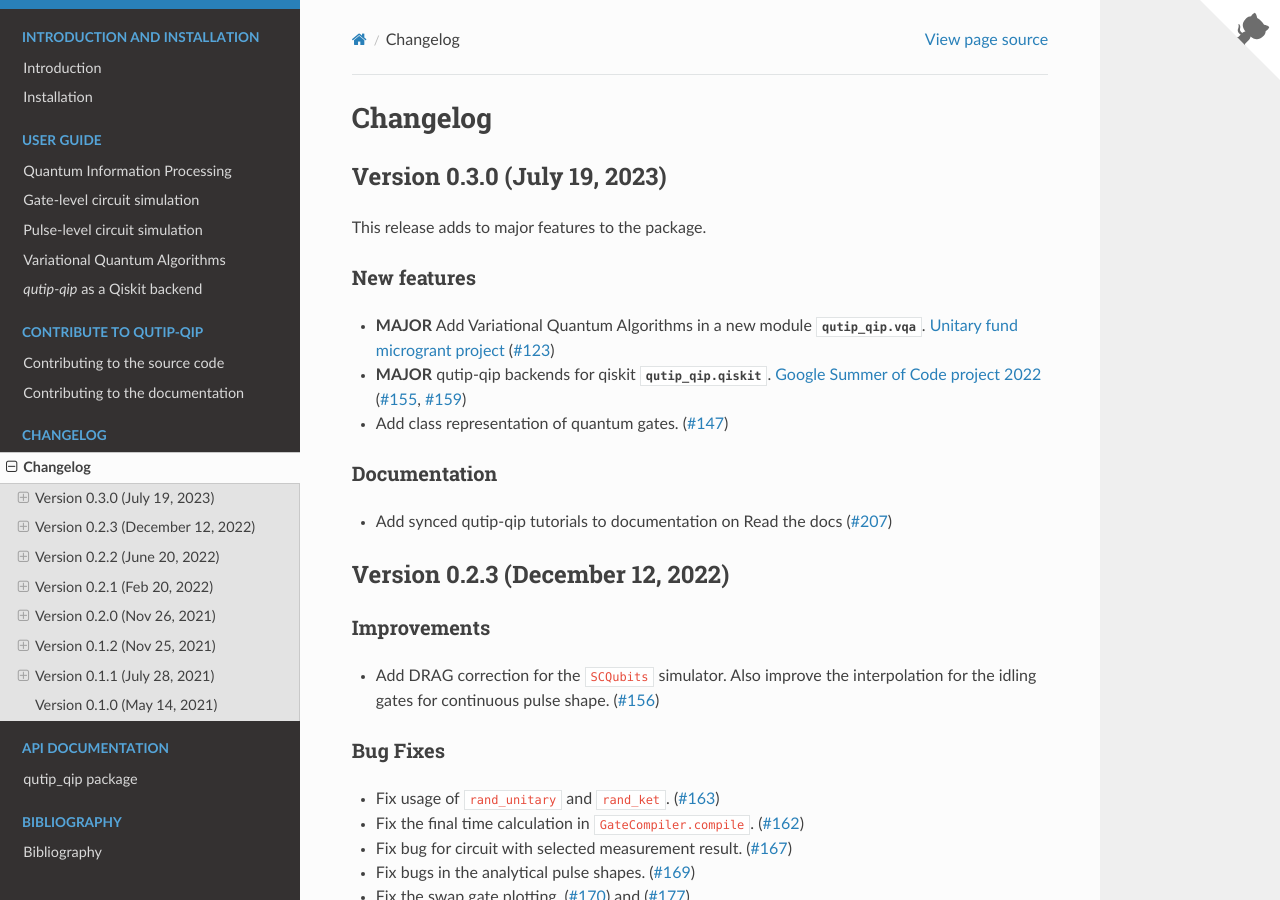
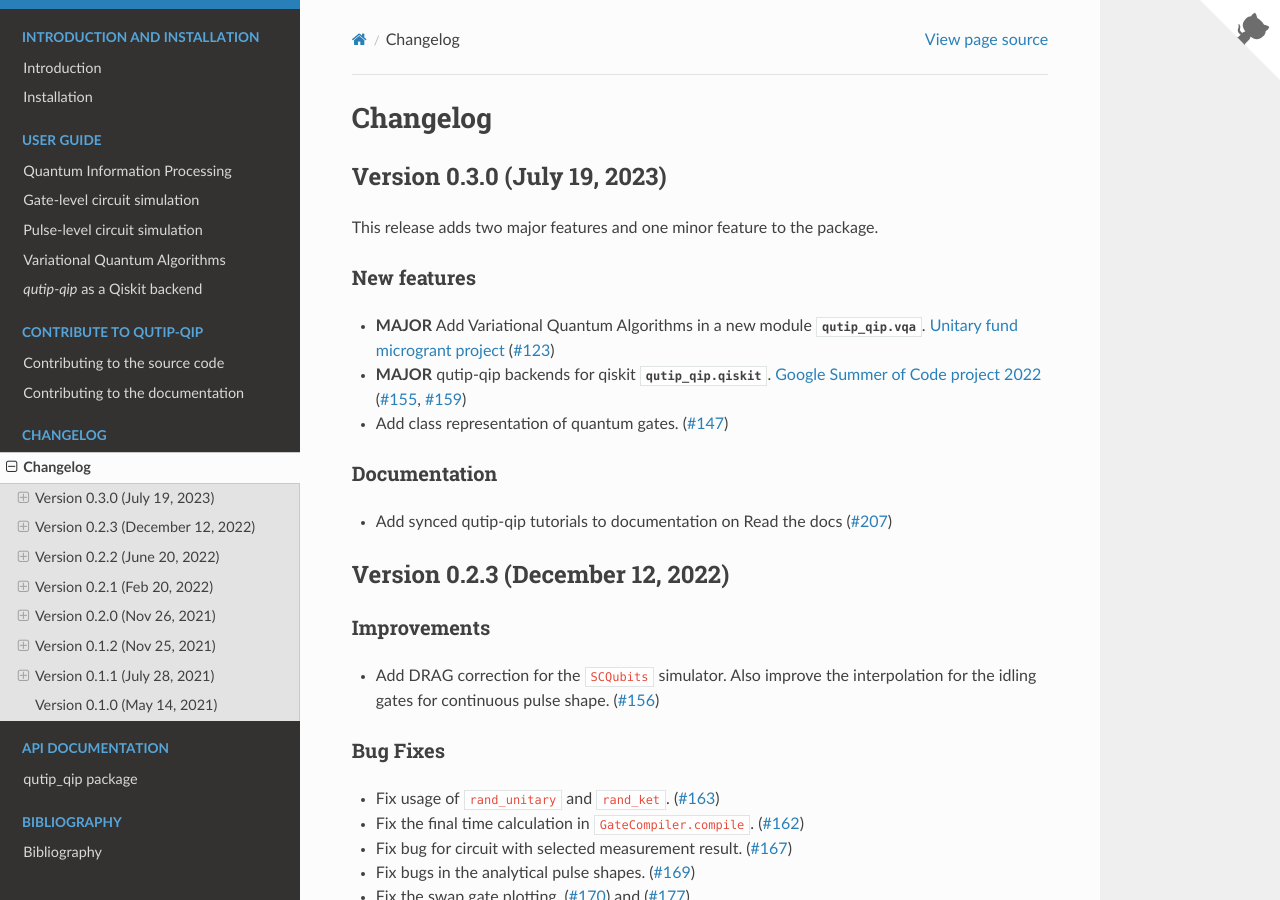
Before and after one commit to qutip/qutip-qip, a Sphinx documentation site: the page built from doc/source/changelog.rst, in a window 1280 px wide and 900 px high. Built offline with Sphinx 7.4.7 and the Read the Docs theme 2.0.0, drawn with Linux system fonts in a browser that asks for light colours; pages that are not in the unit, such as notebooks, are missing from menus.

Commit message:
Update changelog.rst

```diff
--- a/doc/source/changelog.rst
+++ b/doc/source/changelog.rst
@@ -6,7 +6,7 @@ Changelog
 Version 0.3.0 (July 19, 2023)
 +++++++++++++++++++++++++++++
 
-This release adds to major features to the package.
+This release adds two major features and one minor feature to the package.
 
 New features
 ------------
```
